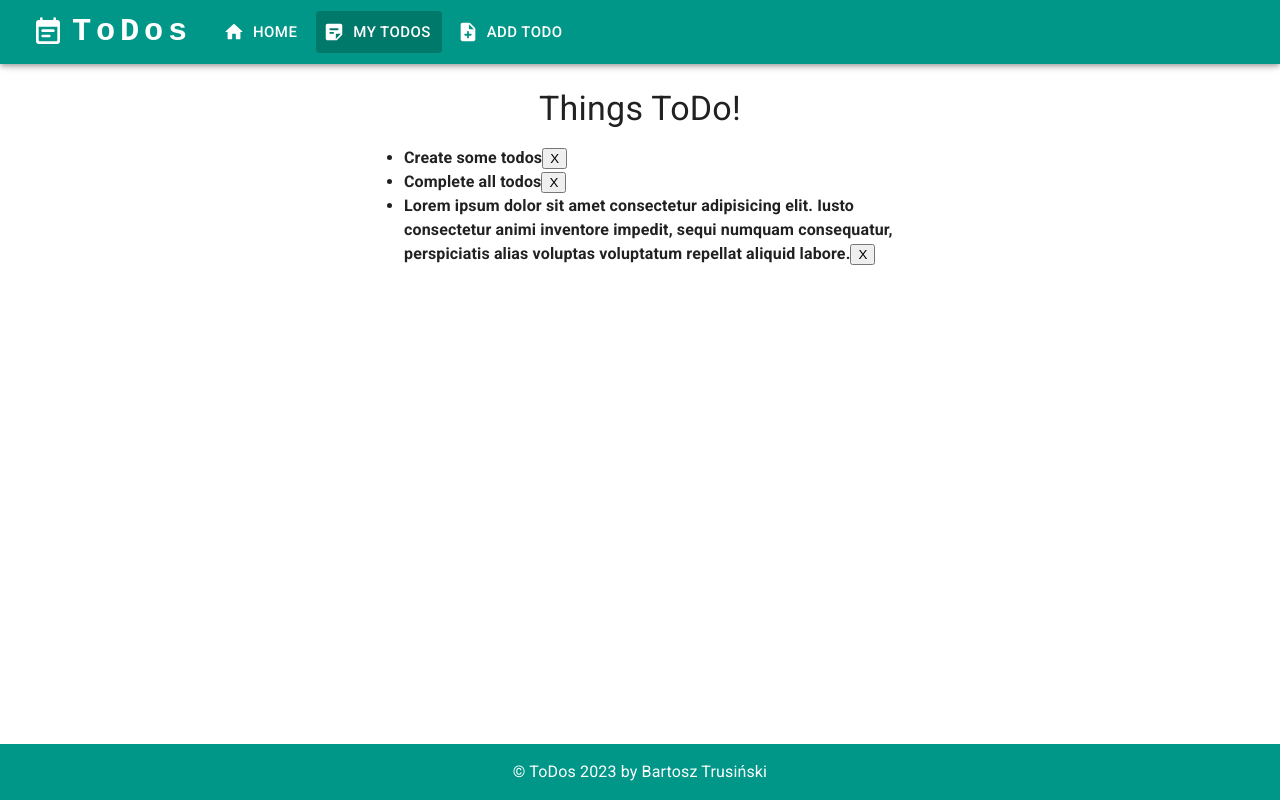
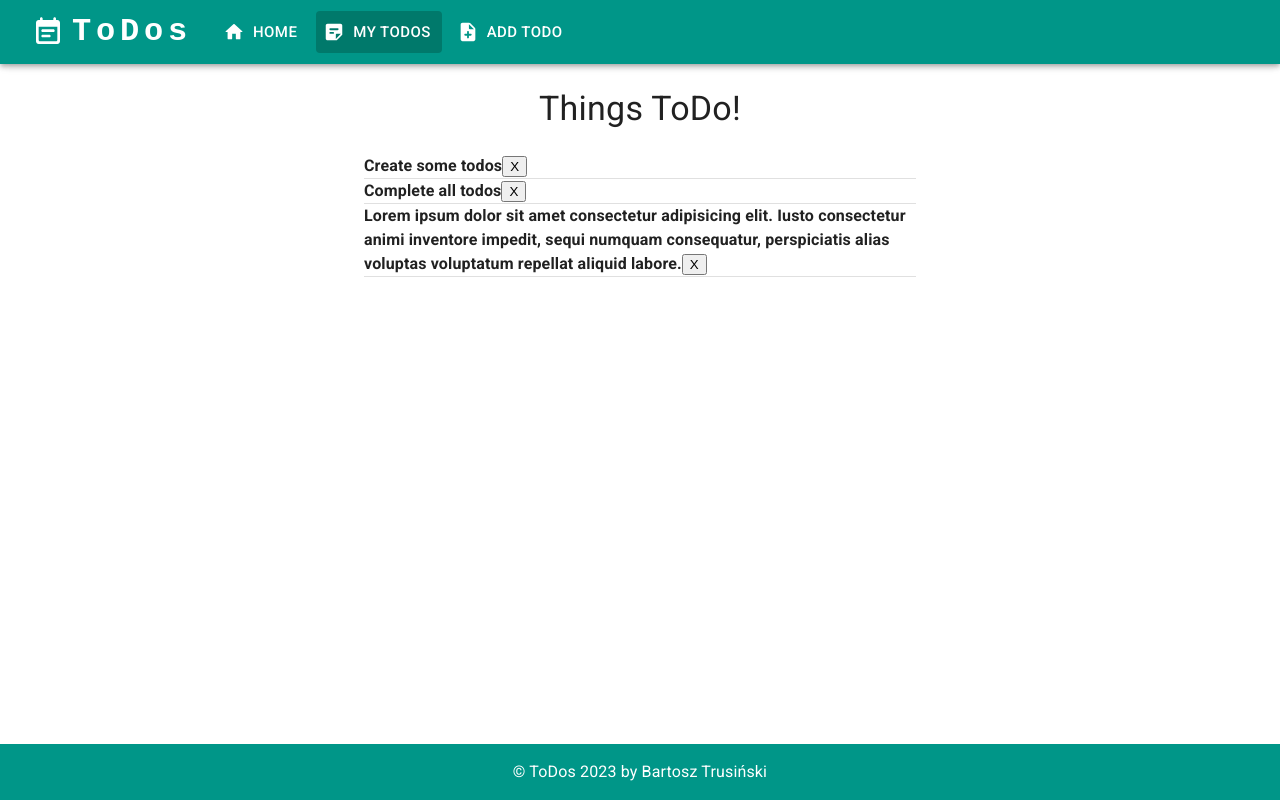
Before and after one commit to bartosztrusinski/todos, a React (Vite) app: page /todos in a window 1280 px wide. Built offline with nearby package versions, Linux system fonts and the light colour scheme.

Commit message:
style todo list

```diff
--- a/src/features/todos/TodoList.tsx
+++ b/src/features/todos/TodoList.tsx
@@ -1,12 +1,21 @@
 import Todo from './Todo';
 import { useSelector } from 'react-redux';
 import { selectTodos } from './todosSlice';
+import { Divider, List, ListItem } from '@mui/material';
 
 const TodoList = () => {
   const todos = useSelector(selectTodos);
-  const todoElements = todos.map((todo) => <Todo key={todo.id} {...todo} />);
 
-  return <ul>{todoElements}</ul>;
+  return (
+    <List>
+      {todos.map((todo) => (
+        <ListItem key={todo.id} sx={{ display: 'block', p: 0 }}>
+          <Todo {...todo} />
+          <Divider />
+        </ListItem>
+      ))}
+    </List>
+  );
 };
 
 export default TodoList;
```
